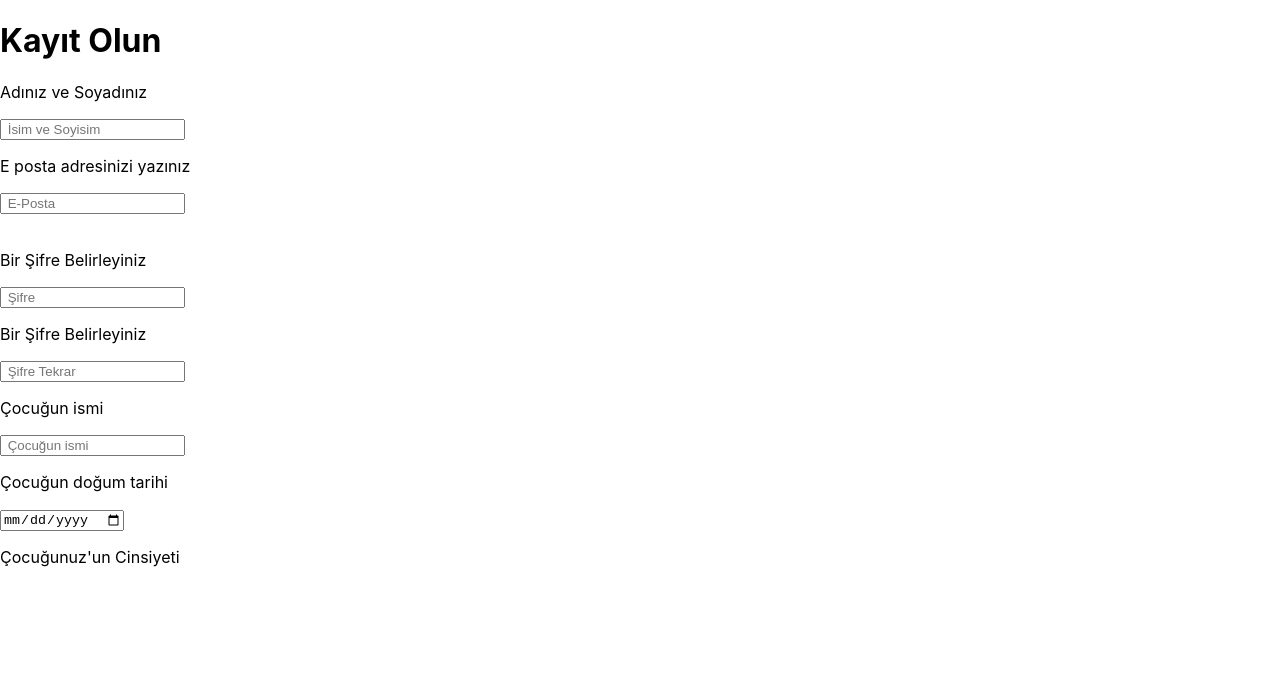
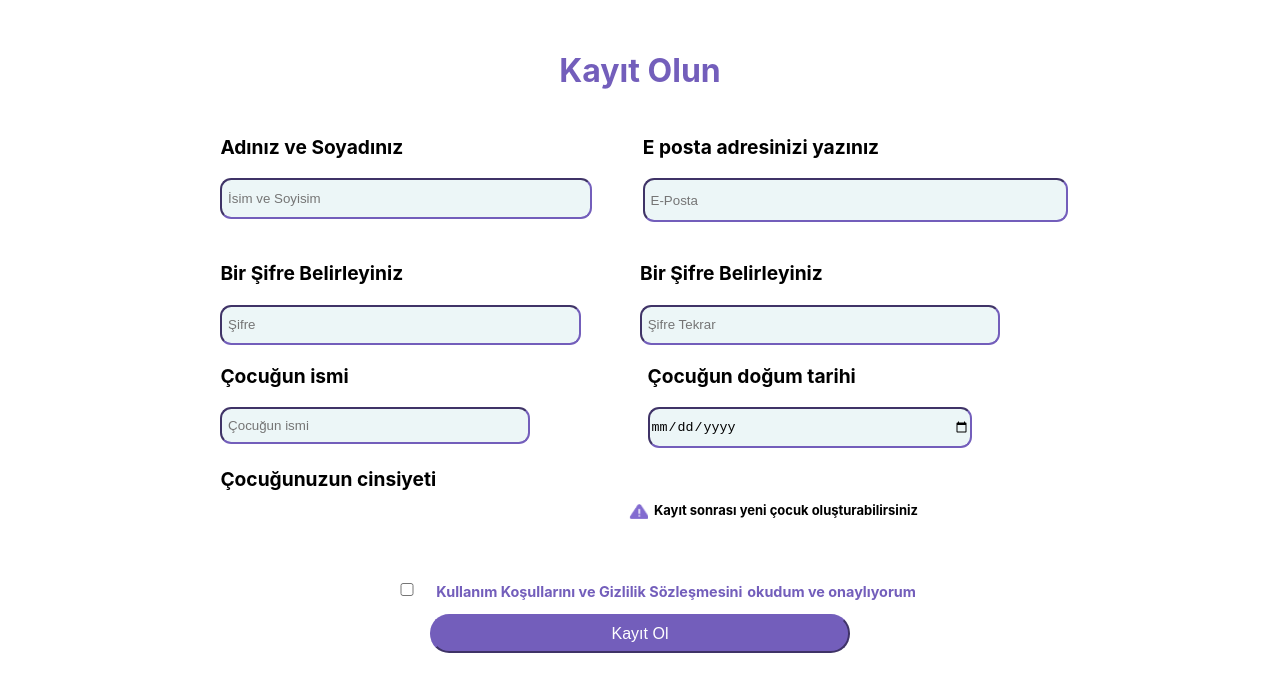
Before and after one commit to umutdurna/kidokitprojeorigin, a React (Create React App) app: page /kayitol in a window 1280 px wide. Shown: the top 692 px of the page. Built offline with nearby package versions, Linux system fonts and the light colour scheme.

Commit message:
cinsiyet yapamadım onunla uğraşıcam form css ve inputlar eklendi
cinsiyet yapamadım onunla uğraşıcam form css ve inputlar eklendi

```diff
--- a/src/components/kayitol.css
+++ b/src/components/kayitol.css
@@ -1,5 +1,164 @@
 /* kayıt ol css */
+/*  form : kayitol-form */
 
-.ssss{
-    background-color: aqua;
+.kayitol-form .header{
+    text-align: center;
+    color: #735EBB;
+    margin-top: 4%;
 }
+
+.kayitol-form .form{
+    display: flex;
+    justify-content: center;
+    align-items: center;
+    margin-top: 2%;
+    min-width: 100vh;
+    min-height: 100%;
+}
+
+.kayitol-form .item-one{
+    display: flex;
+}
+
+.kayitol-form .item-two{
+    display: flex;
+}
+
+.kayitol-form .item-three{
+    display: flex;
+}
+.kayitol-form .item-four{
+    display: flex;
+}
+
+.kayitol-form .item-five{
+    display: flex;
+    justify-content: center;
+    align-items: center;
+}
+
+.kayitol-form .form p{
+    display: inline-block;
+    font-size: 1.2rem;
+    font-weight: bold;
+}
+
+.kayitol-form .form input{
+    width: 100%;
+    padding-bottom: 3%;
+    padding-top: 3%;
+    border-radius: 0.7rem;
+    border-color: #735EBB;
+    background-color: #44A6B41A;
+}
+
+.kayitol-form .form .item-one .mail{
+    margin-left: 1%;
+}
+.kayitol-form .form .item-one .name{
+    padding-right: 50px;
+}
+
+.kayitol-form .form .item-two .password{
+    margin-right: 8%;
+}
+
+.kayitol-form .item-two .password-2{
+    margin-right: 8%;
+}
+
+.kayitol-form .form .item-three .child-name{
+    margin-right: 15%;
+}
+
+.kayitol-form .form .item-three .child-birth{
+    margin-right: 11%;
+}
+
+.kayitol-form .form .item-four .child-gender{
+    margin-right: 11%;
+}
+
+.kayitol-form .form .item-four .child-gender button{
+    border-color: white;
+    background-color: white;
+    border-radius: 0.5rem;
+    padding: 5%;
+    margin-right: 5%;
+}
+
+.kayitol-form .form .item-four .child-gender button:hover{
+    color: #735EBB;
+    border-color: #735EBB;
+    background-color: white;
+}
+
+.kayitol-form .form .item-four .message{
+    display: flex;
+    margin-left: 12%;
+    margin-top: 5%;
+}
+
+.kayitol-form .form .item-four .message .tip{
+    background-image: url('../img/zorunlu.png');
+    background-repeat: no-repeat;
+    width: 18.5px;
+    height: 15.5px;
+    margin-top: 5%;
+}
+
+.kayitol-form .form .item-four .message .text{
+    font-size: 13px;
+}
+
+.kayitol-form .form .item-four .toggle-buttons{
+    margin-left: 1px;
+}
+
+.kayitol-form .form .item-five .checkbox{
+    margin-top: 4%;
+}
+
+.kayitol-form .form .item-five .policy{
+    display: flex;
+    margin-top: 4.4%;
+}
+
+.kayitol-form .form .item-five .policy .policy-text{
+    white-space: nowrap;
+    color: #735EBB;
+    font-weight: bolder;
+    font-size: 0.9rem;
+    margin-left: 5%;
+}
+
+.kayitol-form .form .item-five .policy .policy-text-two{
+    white-space: nowrap;
+    color: #735EBB;
+    font-size: 0.9rem;
+    margin-left: 1%;
+}
+
+.kayitol-form .form .submit {
+    display: flex;
+    justify-content: center;
+    align-items: center;
+}
+
+.kayitol-form .form .submit input{
+    background-color: #735EBB;
+    color: white;
+    font-size: 1rem;
+    text-align: center;
+    width: 50%;
+    padding-bottom: 1%;
+    padding-top: 1%;
+    border-radius: 1.2rem;
+    margin-bottom: 2%;
+}
+
+.kayitol-form .form .submit input:hover{
+    background-color: white;
+    color: #735EBB;
+    cursor: pointer;
+}
--- a/src/kayitol.js
+++ b/src/kayitol.js
@@ -208,18 +208,55 @@ const KayıtOl = () => {
                   </div>
                   <div className="item-four">
                     <div className="child-gender">
-                        <p>Çocuğunuz'un Cinsiyeti</p>
-                        {/* <div className="buttons">
-                            <ButtonGroup>
-                                {radios.map((radio, idx))}
-                            </ButtonGroup>
-                        </div> */}
+                        <p>Çocuğunuzun cinsiyeti</p>
+                        <div className="buttons">
+                            {/* <ButtonGroup>
+                                {radios.map((radio, idx) => (
+                                    <ToggleButton className='toggle-buttons'
+                                        key={idx}
+                                        id={`radio-${idx}`}
+                                        type="radio"
+                                        variant={idx % 2 ? 'outline-secondary' : 'outline-secondary'}
+                                        name="radio"
+                                        value={radio.value}
+                                        checked={radioValue === radio.value}
+                                        onChange={(e) => setRadioValue(e.currentTarget.value)}
+                                        onClick={checkButton}
+                                        onBlur={handleFocus}
+                                        focused={focused.toString()}
+                                    >
+                                        {radio.name}
+                                    </ToggleButton>
+                                ))}
+                             </ButtonGroup> */}
+                            </div>
+                        </div>
+                    <div className="message">
+                        <div className='tip'></div>
+                            <p className="text" >&nbsp; Kayıt sonrası yeni çocuk oluşturabilirsiniz</p>
+                    </div>
+                  </div>
+                  <div className="item-five">
+                    <div className="checkbox">
+                         <input type="checkbox" className='checkbox-button'
+                         onClick={checkPolicy} />
+                    </div>
+                    <div className="policy">
+                        <p className="policy-text">Kullanım Koşullarını ve Gizlilik Sözleşmesini</p>
+                        <p className='policy-text-two'> okudum ve onaylıyorum</p>
                     </div>
                   </div>
                 </div>
-
-
-
+                <div className="submit">
+                    <input type="submit" value="Kayıt Ol" onClick={async () => {
+                        delete values.passwordagain;
+                        values.childGender = radioValue;
+                        console.log(values);
+                        values.fullName && values.email && values.password &&
+                            values.childName && values.childBirthday && checked && checkedPolicy &&
+                            await girisIstekleri() && navigate('/girisyap')
+                }} />
+                </div>
               </form>
             </div>
           </div>
```
Also changed, not shown: src/img/zorunlu.png (added).
